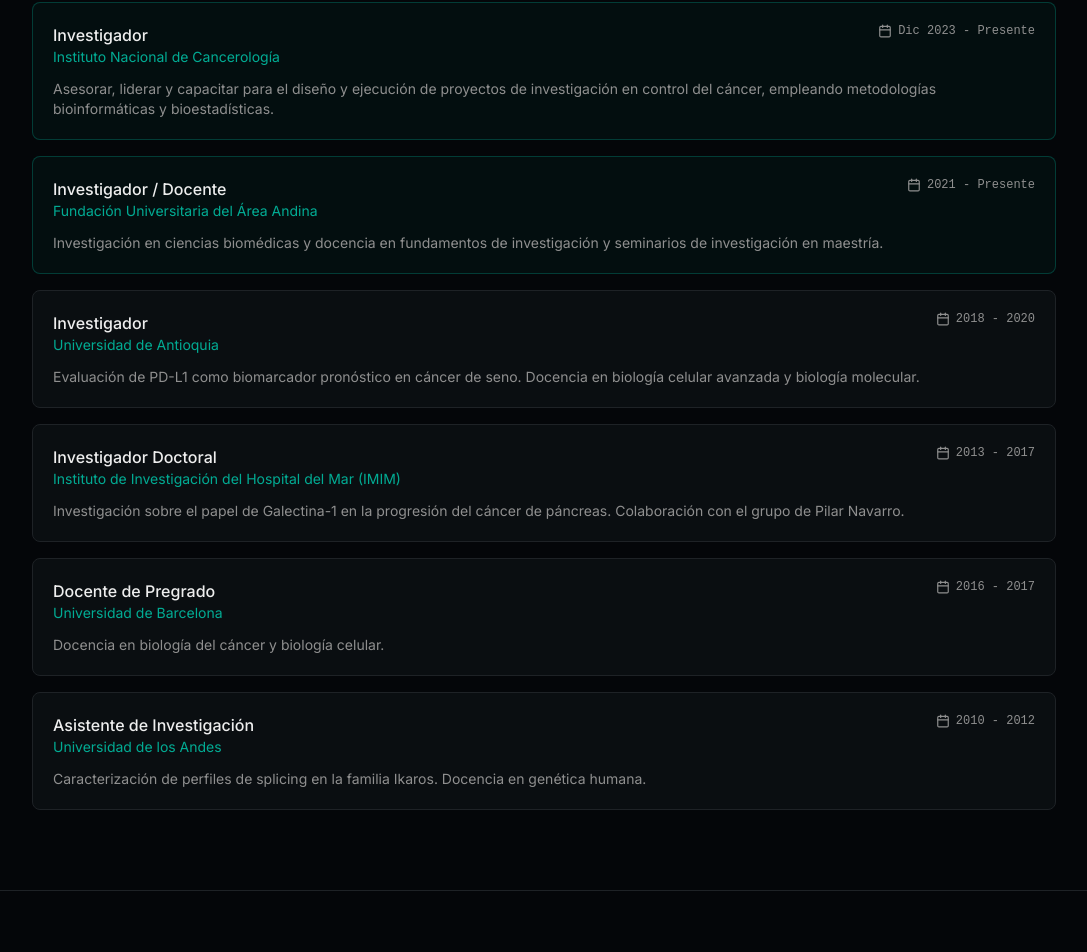
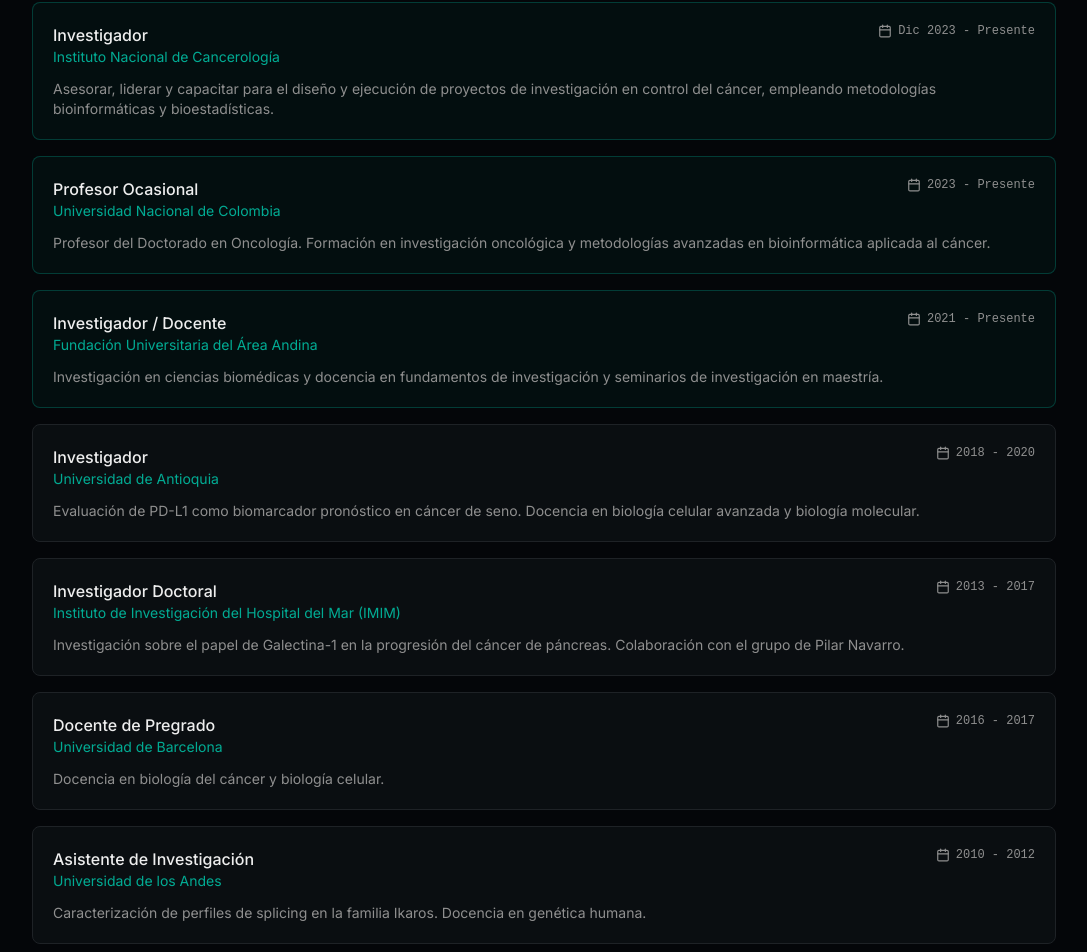
Before and after one commit to carorocas/v0-scientific-profile-page, a Next.js app: page / in a window 1280 px wide. Shown: the part 3162-4114 px from the top of the page, without its empty margins (96-1183 px from the left). Built offline with nearby package versions, Linux system fonts and the light colour scheme; a web font is replaced by a local one.

Commit message:
feat: add part-time professor entry for Universidad Nacional de Colombia\n\nAdd new part-time professor position in professional experience section.

```diff
--- a/components/experience-section.tsx
+++ b/components/experience-section.tsx
@@ -6,6 +6,13 @@ const experiences = [
     institution: 'Instituto Nacional de Cancerología',
     period: 'Dic 2023 - Presente',
     description: 'Asesorar, liderar y capacitar para el diseño y ejecución de proyectos de investigación en control del cáncer, empleando metodologías bioinformáticas y bioestadísticas.',
+    type: 'current',
+  },
+  {
+    position: 'Profesor Ocasional',
+    institution: 'Universidad Nacional de Colombia',
+    period: '2023 - Presente',
+    description: 'Profesor del Doctorado en Oncología. Formación en investigación oncológica y metodologías avanzadas en bioinformática aplicada al cáncer.',
     type: 'current',
   },
   {
```
